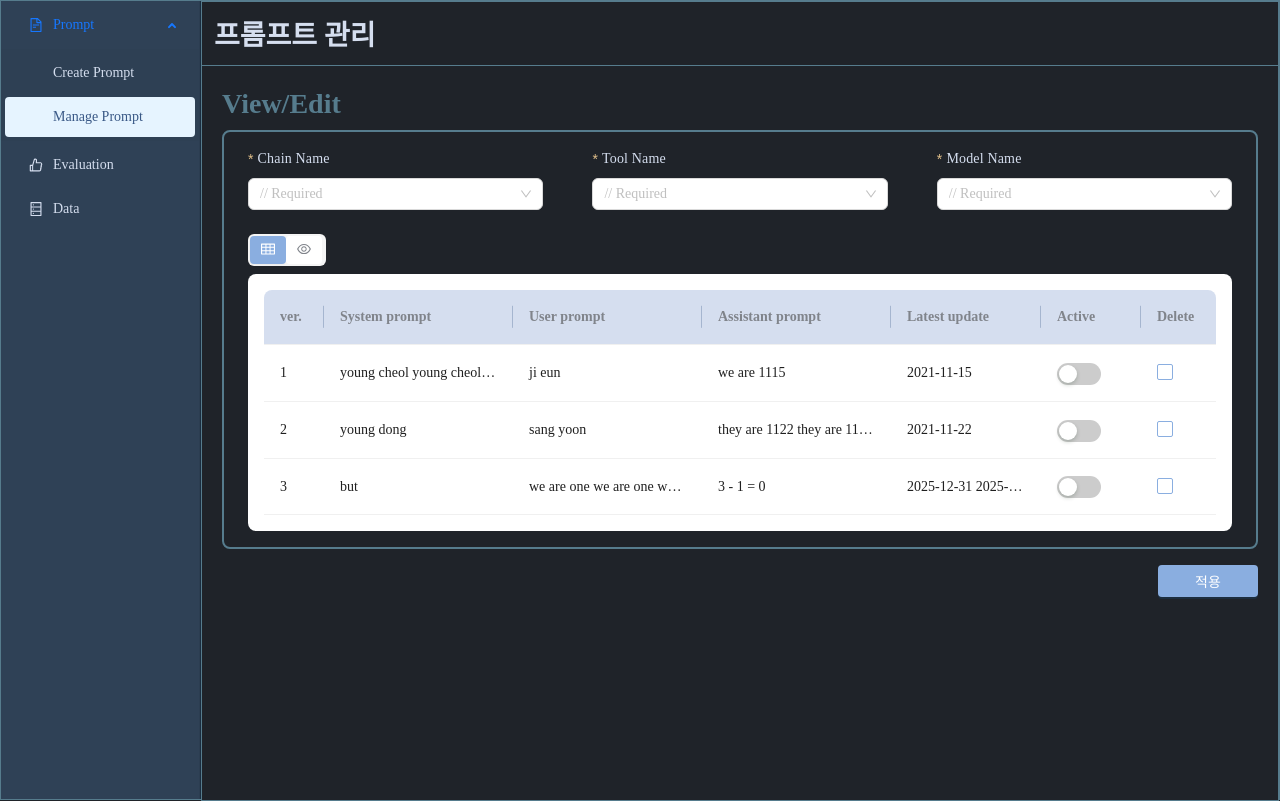
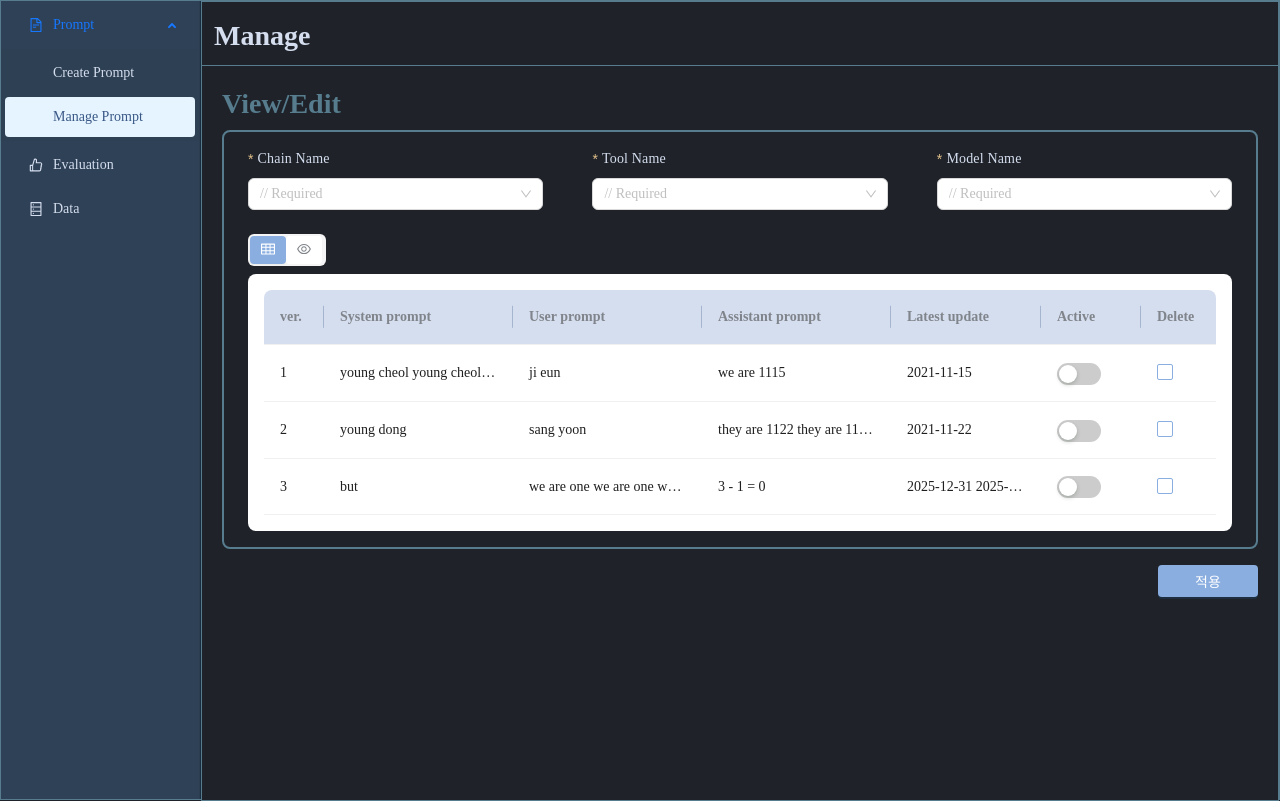
Before and after one commit to jieun-git/ai-prompt-manager, a React (Create React App) app: page /prompt/manage in a window 1280 px wide. Built offline with nearby package versions, Linux system fonts and the light colour scheme.

Commit message:
Refactor: 메뉴 키값 url 과 동일하게 수정

```diff
--- a/src/pages/prompt/CreatePrompt.tsx
+++ b/src/pages/prompt/CreatePrompt.tsx
@@ -6,10 +6,7 @@ import { S_FlexWrapper } from '../styles/Page.style'
 
 const CreatePrompt = () => {
     return (
-        <Layout
-            menuKey="prompt/create"
-            headerTitle={<span>프롬프트 추가</span>}
-        >
+        <Layout menuKey="prompt/create" headerTitle={<span>Create</span>}>
             <S_FlexWrapper flexDirection="column" gap={16}>
                 <CreatePromptForm />
                 <RunPromptForm />
--- a/src/pages/prompt/EditPrompt.tsx
+++ b/src/pages/prompt/EditPrompt.tsx
@@ -5,10 +5,7 @@ import { Button, Layout } from '../../components'
 
 const EditPromptPage = () => {
     return (
-        <Layout
-            menuKey="prompt/manage"
-            headerTitle={<span>프롬프트 관리</span>}
-        >
+        <Layout menuKey="prompt/manage" headerTitle={<span>Manage</span>}>
             <S_FlexWrapper flexDirection="column" gap={16}>
                 <EditPromptForm />
                 <S_FlexWrapper justifyContent="flex-end">
```
